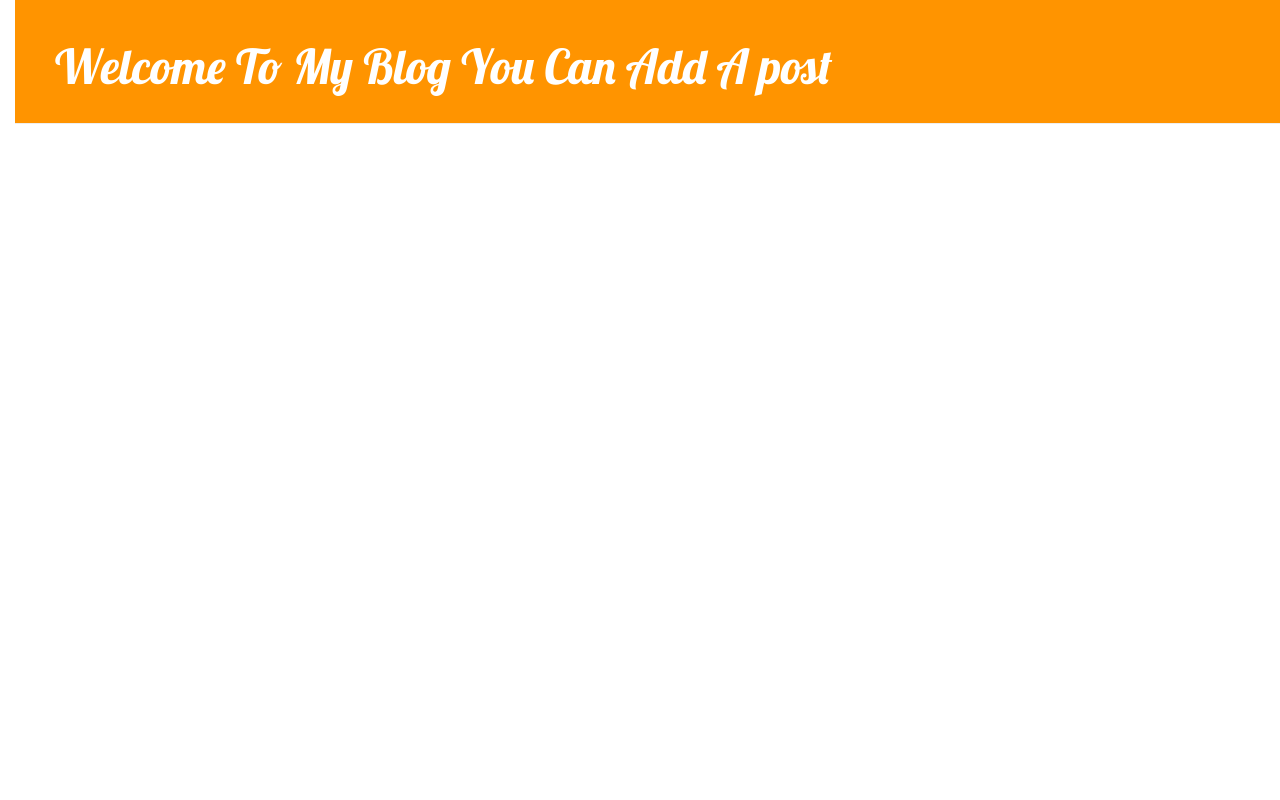
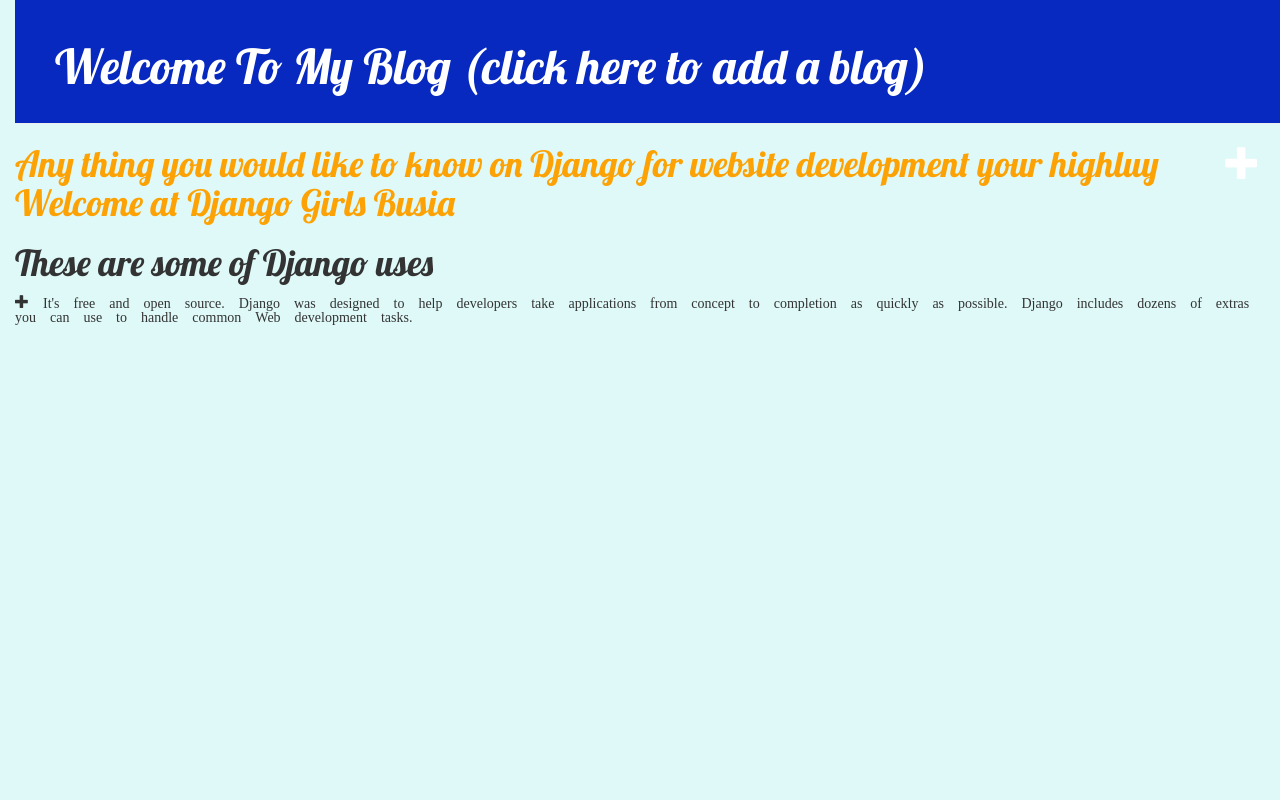
Before and after one commit to Hambayusufu/my-first-blog, a Django app: page / in a window 1280 px wide. Run offline with Django 3.2, Linux system fonts and the light colour scheme; some libraries are stand-ins or nearby versions.

Commit message:
This is Another way

```diff
--- a/blog/static/css/blog.css
+++ b/blog/static/css/blog.css
@@ -1,12 +1,16 @@
 body	{
 				padding-left:	15px;
+				background-color: #def9f8;
+}
+# par{
+	color: #16937e;
 }
 h1	a	{
 				color:	#FCA205;
         font-family:	'Lobster';
 }
 .page-header	{
-				background-color:	#ff9400;
+				background-color:	#0729bf;
 				margin-top:	0;
 				padding:	20px	20px	20px	40px;
 }
--- a/blog/templates/blog/base.html
+++ b/blog/templates/blog/base.html
@@ -1,7 +1,7 @@
 {%	load	static	%}
 <html>
 				<head>
-								<title> Usuf's Blog on Django	Girls </title>
+								<title> Usuf's Blog @ Django Girls</title>
 								<link	rel="stylesheet"	href="//maxcdn.bootstrapcdn.com/bootstrap/3.2.0/css/bootstrap.min.css">
 								<link	rel="stylesheet"	href="//maxcdn.bootstrapcdn.com/bootstrap/3.2.0/css/bootstrap-theme.min.css">
 								<link	href='//fonts.googleapis.com/css?family=Lobster&subset=latin,latin-ext'	rel='stylesheet'	type='text/css'>
@@ -12,7 +12,14 @@
 									    {%	if	user.is_authenticated	%}
 	                     <a	href="{%	url	'post_new'	%}"	class="top-menu"><span	class="glyphicon	glyphicon-plus"></span></a>
                       {%	endif	%}
-								 			<h1><a	href="/">Welcome To My Blog You Can Add A post</a></h1>
+								 			<h1><a	href="/">Welcome To My Blog (click here to add a blog)</a></h1>
+								</div>
+								<div class="">
+									<a	href="{%	url	'post_new'	%}"	class="top-menu"><span	class="glyphicon	glyphicon-plus"></span></a>
+														 <h1><a	href="/">Any thing you would like to know on Django for website development your highluy Welcome at Django Girls Busia </a></h1>
+                               <h1> These are some of Django uses</h1>
+														   <p class="glyphicon	glyphicon-plus"> It's free and open source. Django was designed to help developers take applications from concept to completion as quickly as possible. Django includes dozens of extras you can use to handle common Web development tasks.</p>
+
 								</div>
 								<div	class="content	container">
 												<div	class="row">
@@ -22,5 +29,9 @@
 																</div>
 												</div>
 								</div>
+
+
+
+
 				</body>
 </html>
```
